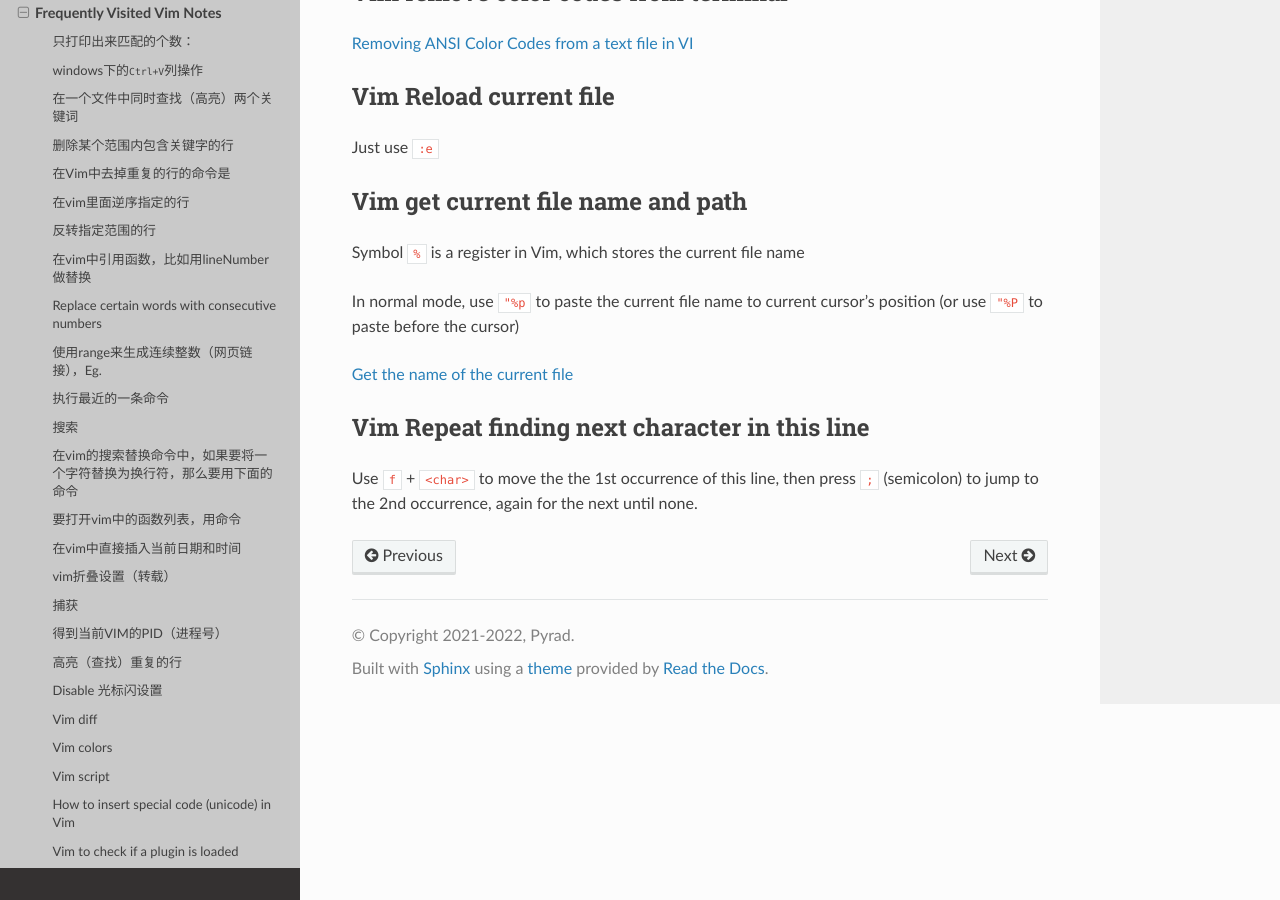
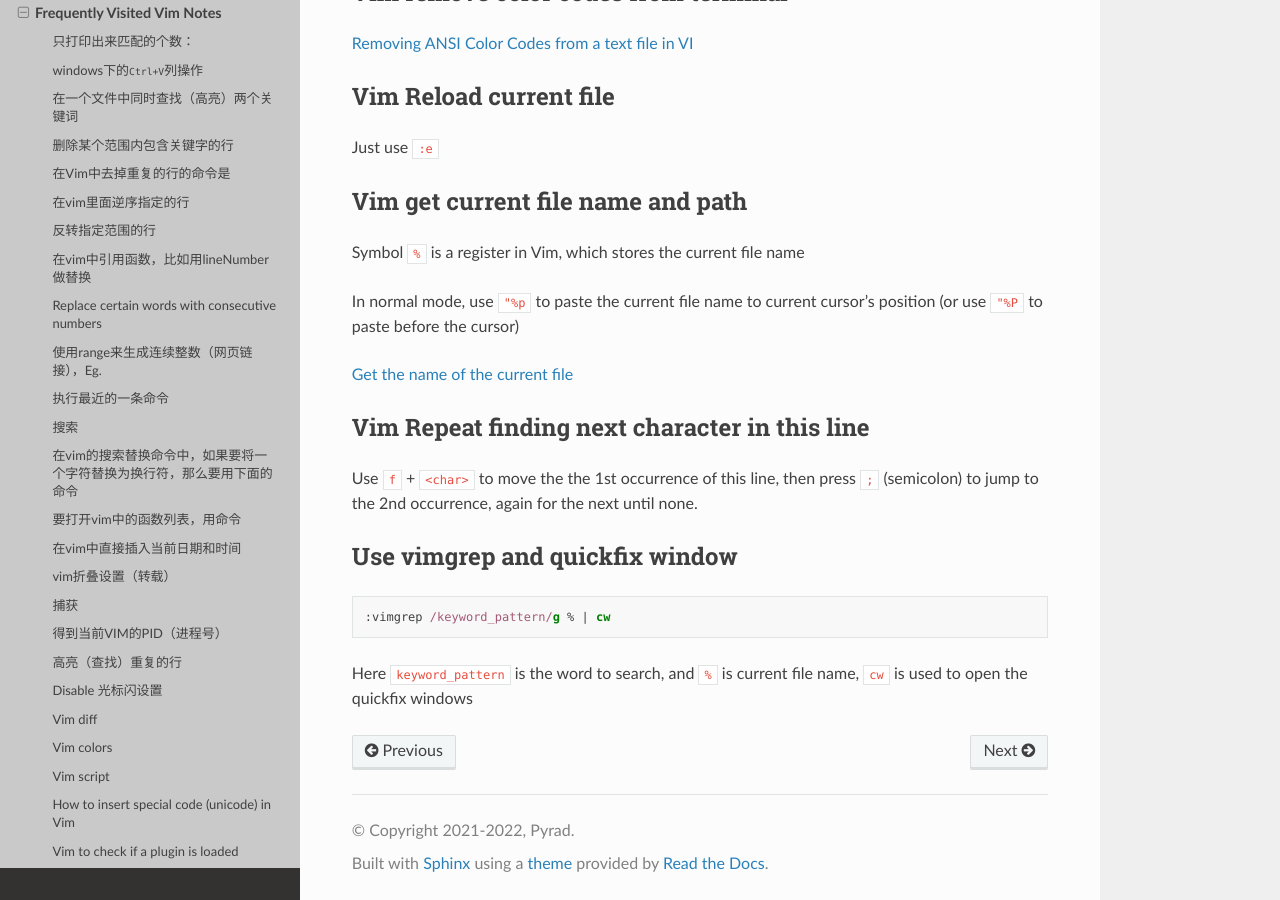
Before and after one commit to Pyrad/pyradnotes, a Sphinx documentation site: the page built from source/Vim/vim.md, in a window 1280 px wide and 900 px high, scrolled down 8807 px. Built offline with Sphinx 7.4.7 and the Read the Docs theme 2.0.0, drawn with Linux system fonts in a browser that asks for light colours.

Commit message:
Vim Use vimgrep and quickfix window

````diff
--- a/source/Vim/vim.md
+++ b/source/Vim/vim.md
@@ -413,3 +413,11 @@ In normal mode, use `"%p` to paste the current file name to current cursor's pos
 ## Vim Repeat finding next character in this line
 
 Use `f` + `<char>` to move the the 1st occurrence of this line, then press `;` (semicolon) to jump to the 2nd occurrence, again for the next until none.
+
+## Use vimgrep and quickfix window
+
+```vim
+:vimgrep /keyword_pattern/g % | cw
+```
+
+Here `keyword_pattern` is the word to search, and `%` is current file name, `cw` is used to open the quickfix windows
````
